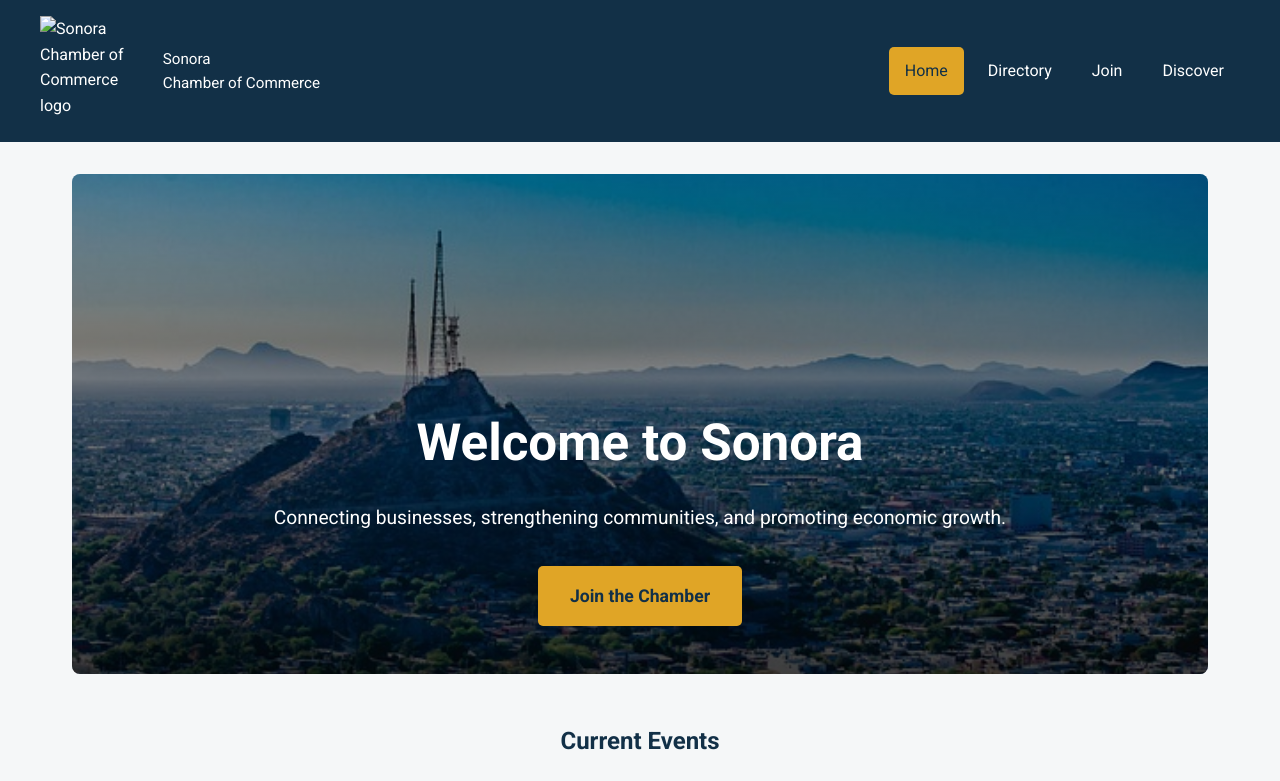
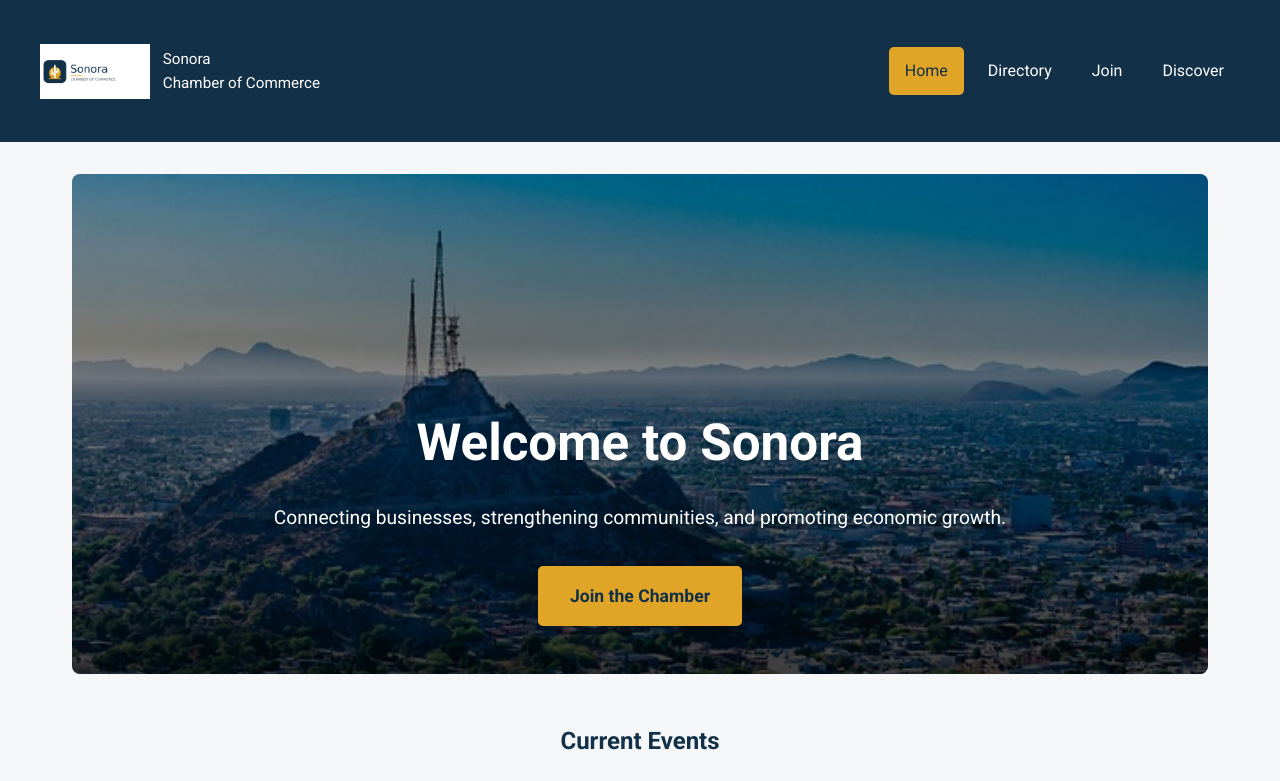
Before and after one commit to VoFontes/wdd231, a plain HTML site: page chamber/index.html in a window 1280 px wide. Shown: the top 781 px of the page. Drawn offline with Linux system fonts and the light colour scheme; no server answers.

```diff
--- a/chamber/index.html
+++ b/chamber/index.html
@@ -43,7 +43,7 @@
         <div class="header-container">
 
             <div class="logo">
-                <img src="images/logo.svg" alt="Sonora Chamber of Commerce logo">
+                <img src="images/logo.png" alt="Sonora Chamber of Commerce logo">
 
                 <div>
                     <p class="site-name">Sonora</p>
```
